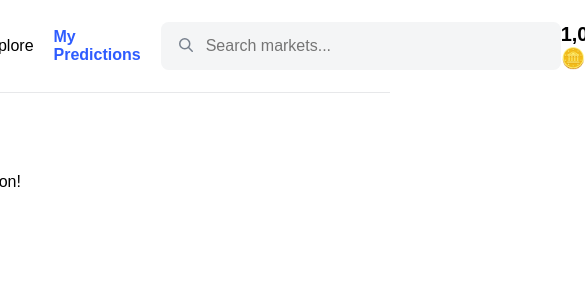
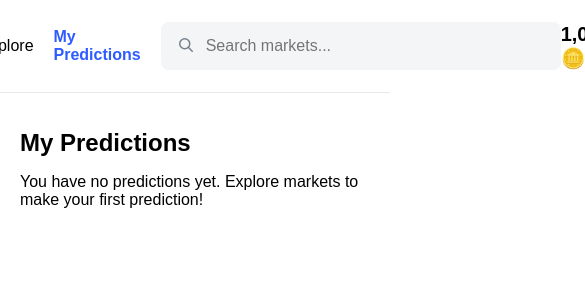
Before and after one commit to laughingsheep/monomarket, a SvelteKit app: page /predictions in a window 390 px wide. Shown: the top 300 px of the page, 585 px wide, since content can reach past the window. Built offline with nearby package versions, Linux system fonts and the light colour scheme.

Commit message:
made responsive

```diff
--- a/src/routes/+page.svelte
+++ b/src/routes/+page.svelte
@@ -73,6 +73,10 @@
         overflow-x: auto;
         padding: 10px 0;
         margin-bottom: 10px;
+        width: 100%;
+        max-width: 1400px;
+        padding: 10px 20px;
+        box-sizing: border-box;
     }
     main {
         width: 100vw;
--- a/src/routes/predictions/+page.svelte
+++ b/src/routes/predictions/+page.svelte
@@ -2,7 +2,6 @@
 import { user } from "$lib/index.svelte.js";
 import Nav from "../Nav.svelte";
 import Prediction from "./Prediction.svelte";
-import { onMount } from "svelte";
 </script>
 <Nav/>
 <svelte:head>
@@ -28,14 +27,22 @@
     main{
         width: 100vw;
         display: flex;
-        align-items: center;
         justify-content: center;
     }
+    section {
+        width: 100%;
+        max-width: 1400px;
+        padding: 0 20px;
+        box-sizing: border-box;
+    }
     .stocks {
-        width: 1400px;
         display: flex;
-        flex-direction: row;
         flex-wrap: wrap;
         gap: 20px;
     }
+
+    .stocks > :global(*) {
+        flex-grow: 1;
+        min-width: 300px;
+    }
 </style>
```
